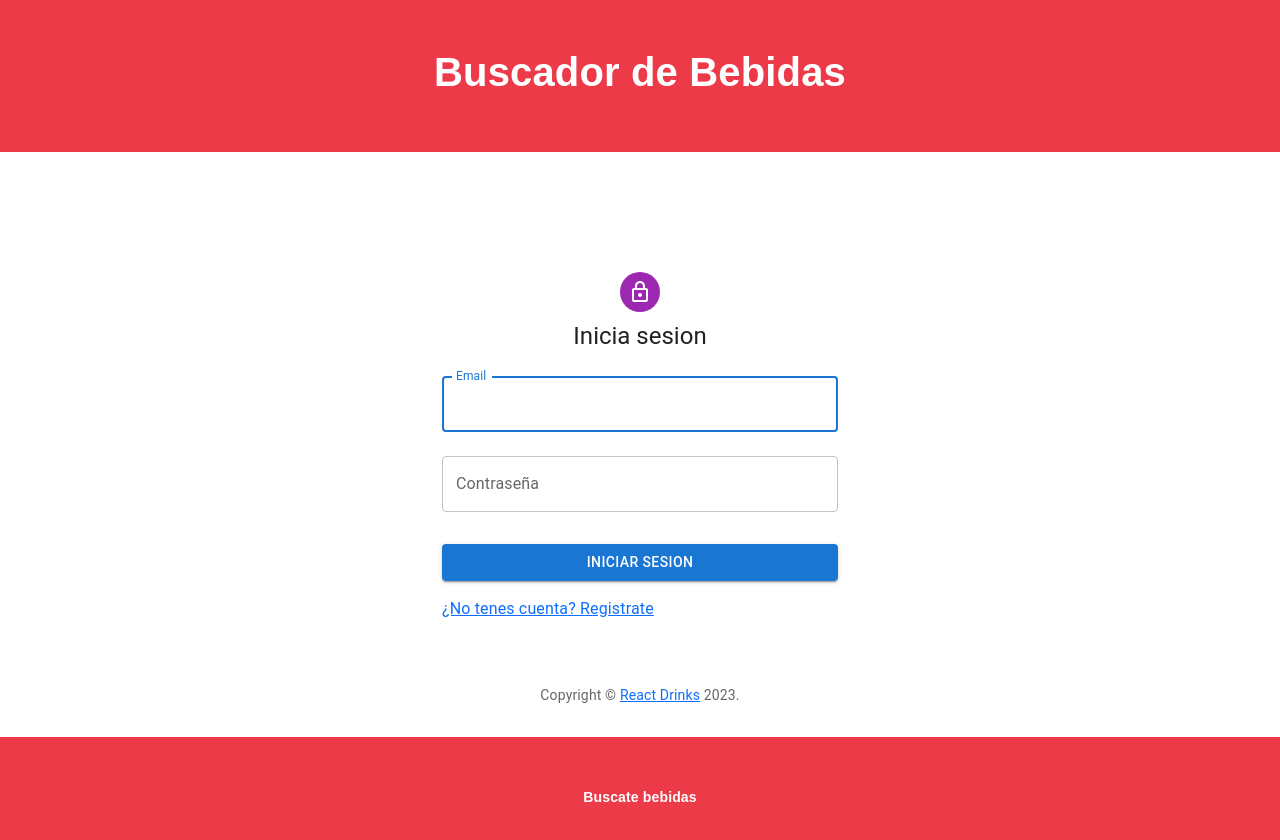
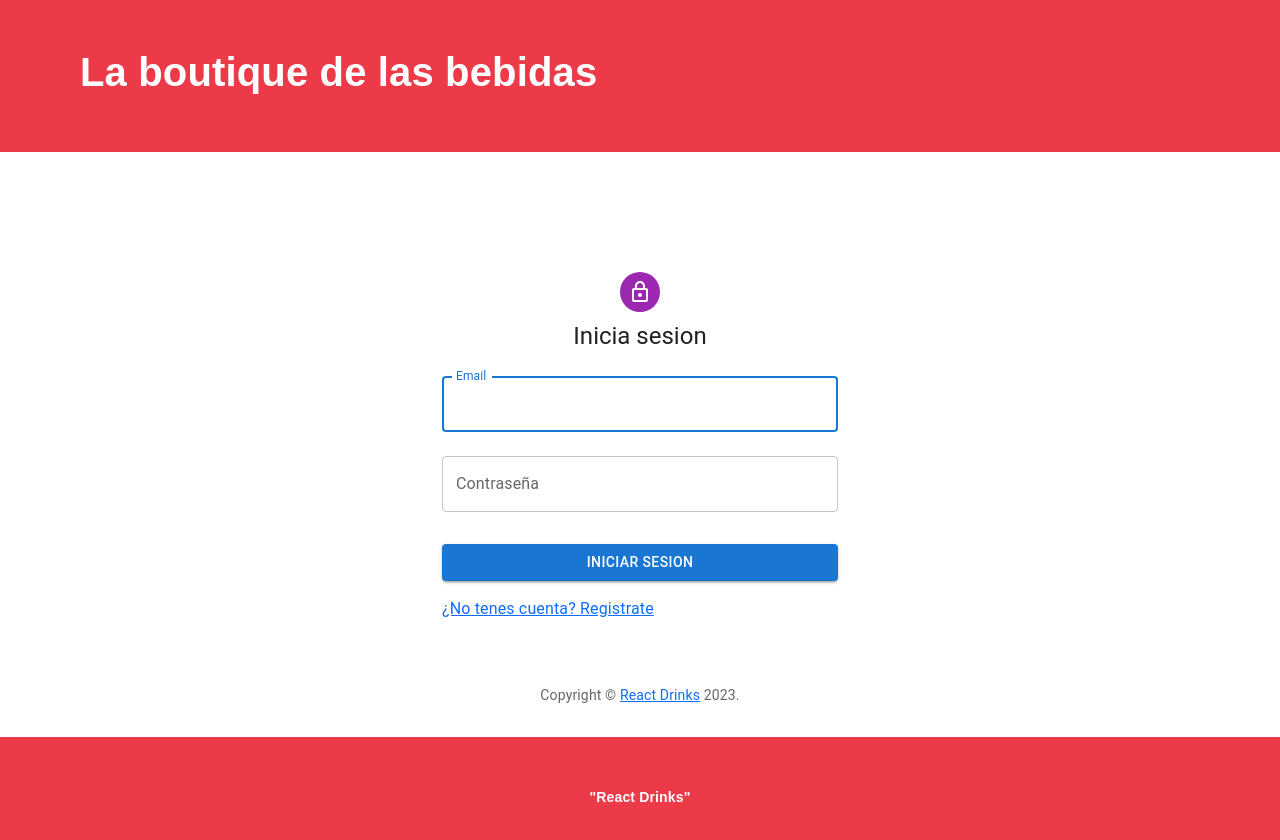
Before and after one commit to Hexanima/react-drinks, a React (Vite) app: page /login in a window 1280 px wide. Shown: the top 840 px of the page. Built offline with nearby package versions, Linux system fonts and the light colour scheme; no server answers.

Commit message:
Modificados estilos de header y agregada frase aleatoria a footer

```diff
--- a/src/components/Footer/index.jsx
+++ b/src/components/Footer/index.jsx
@@ -1,9 +1,17 @@
 import styles from "./Footer.module.css";
+import { getRandomInArray } from "../../utils/math.utils";
 
 function Footer() {
+  const phrasesArray = [
+    "Elige tu veneno",
+    "La mejor comision 19",
+    "React Drinks",
+    "Agitado pero no revuelto",
+  ];
+
   return (
     <footer className={`py-5 ${styles.footer}`}>
-      <small>Buscate bebidas</small>
+      <small>"{getRandomInArray(phrasesArray)}"</small>
     </footer>
   );
 }
--- a/src/components/Header/Header.module.css
+++ b/src/components/Header/Header.module.css
@@ -2,8 +2,20 @@
   background-color: #ec3a49;
   color: white;
   text-align: center;
+  display: flex;
+  justify-content: space-between;
+  align-items: center;
+  padding: 0 5rem;
+  gap: 5rem;
 }
 .header h1 {
   font-family: "Outfit", sans-serif;
   font-weight: 900;
 }
+
+.header .headerButton {
+  display: flex;
+  align-items: center;
+  gap: 2rem;
+  justify-content: center;
+}
--- a/src/components/Header/index.jsx
+++ b/src/components/Header/index.jsx
@@ -1,24 +1,34 @@
 import styles from "./Header.module.css";
 import { FontAwesomeIcon } from "@fortawesome/react-fontawesome";
-import { faCartShopping } from "@fortawesome/free-solid-svg-icons";
+import {
+  faCartShopping,
+  faArrowRightFromBracket,
+} from "@fortawesome/free-solid-svg-icons";
 import useModal from "../../hooks/useModal";
 import { useAuth } from "../../hooks/useAuth";
+import { Typography } from "@mui/material";
 
 function Header() {
   const { toggleModal } = useModal();
   const { currentUser, logout } = useAuth();
   return (
     <header className={`py-5 ${styles.header}`}>
-      <h1>Buscador de Bebidas</h1>
+      <h1>La boutique de las bebidas</h1>
       {currentUser && (
         <>
-          <p>{currentUser.name}</p>
-          <FontAwesomeIcon
-            icon={faCartShopping}
-            style={{ cursor: "pointer" }}
-            onClick={toggleModal}
-          />
-          <button onClick={logout}>Salir</button>
+          <div className={`${styles.headerButton}`}>
+            <span>{currentUser.name}</span>
+            <FontAwesomeIcon
+              icon={faCartShopping}
+              style={{ cursor: "pointer" }}
+              onClick={toggleModal}
+            />
+            <FontAwesomeIcon
+              icon={faArrowRightFromBracket}
+              style={{ cursor: "pointer" }}
+              onClick={logout}
+            />
+          </div>
         </>
       )}
     </header>
--- a/src/context/AuthProvider.jsx
+++ b/src/context/AuthProvider.jsx
@@ -14,8 +14,8 @@ function AuthProvider({ children }) {
   useEffect(() => {
     if (storedToken) {
       const decodedToken = storedToken ? jwt_decode(storedToken) : null; // Si existe token, decodificar, sino nulo
-      console.log(decodedToken)
-      const {user} = decodedToken ? decodedToken : null; // Si se pudo decodificar, extraer payload, sino nulo
+      console.log(decodedToken);
+      const { user } = decodedToken ? decodedToken : null; // Si se pudo decodificar, extraer payload, sino nulo
 
       setCurrentUser(user);
 
@@ -33,10 +33,10 @@ function AuthProvider({ children }) {
           }, 1000);
           return;
         } else {
-          return Promise.reject(res.message);
+          return Promise.reject(res);
         }
       })
-      .catch((err) => alert(JSON.stringify(err)));
+      .catch((err) => alert(err));
   }
 
   function login(data) {
--- /dev/null
+++ b/src/utils/math.utils.js
@@ -0,0 +1,9 @@
+// https://developer.mozilla.org/en-US/docs/Web/JavaScript/Reference/Global_Objects/Math/random
+function getRandomInArray(array) {
+    let min = Math.ceil(0);
+    let max = Math.floor(array.length);
+    let i = Math.floor(Math.random() * (max - min) + min); // The maximum is exclusive and the minimum is inclusive
+    return array[i]
+}
+
+export { getRandomInArray }
```
